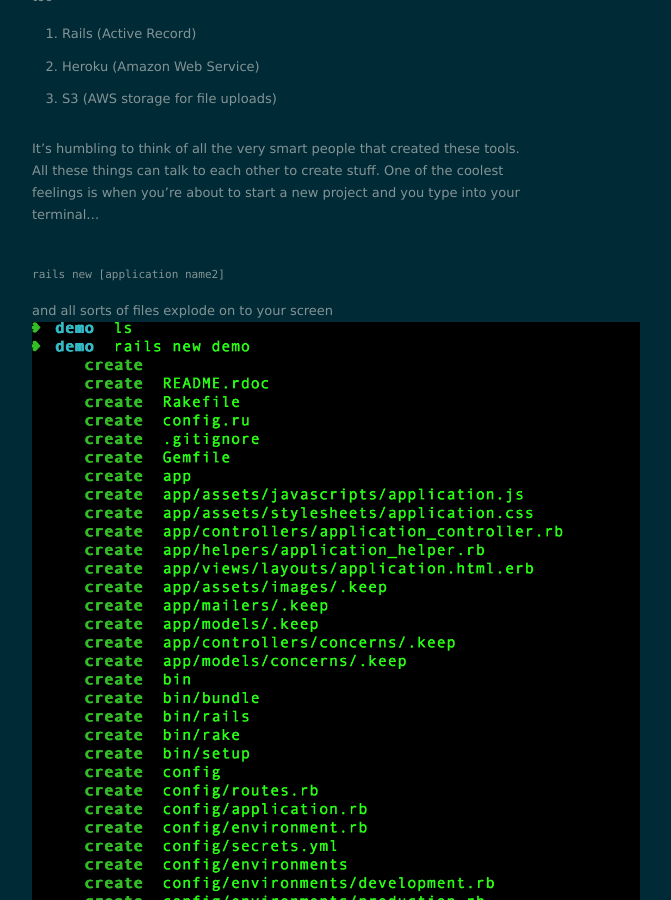
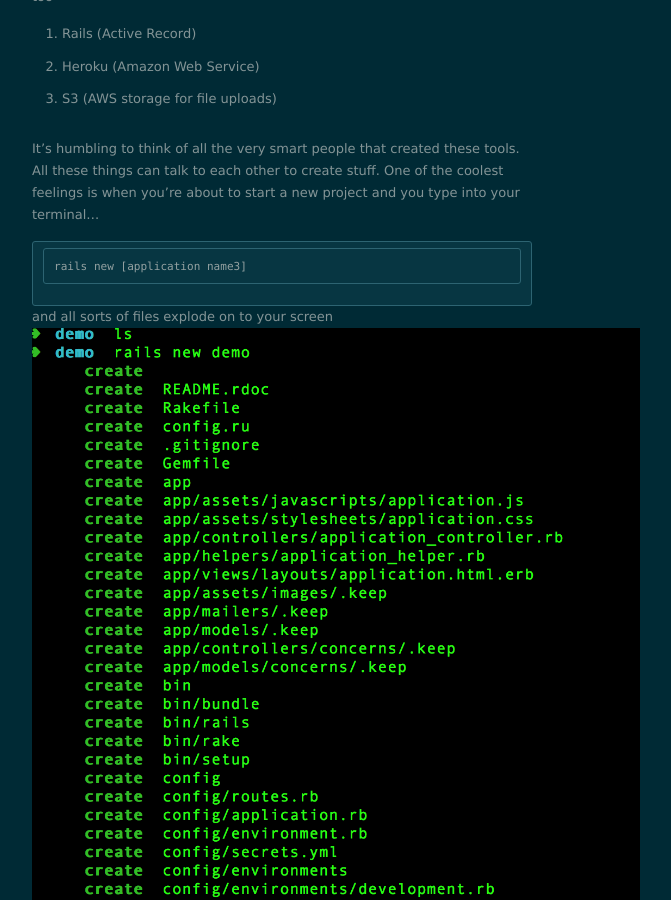
Before and after one commit to calderete/blog.github.io, a Jekyll site: the page built from _posts/2015-12-20-Finished-at-the-Iron-Yard.md, in a window 1280 px wide and 900 px high, scrolled down 2345 px. Shown: the whole window, without its empty margins (358-1029 px from the left). Built offline with Jekyll 4.4.1, drawn with Linux system fonts in a browser that asks for light colours; nearby versions of some CDN libraries.

Commit message:
reverting to ticks for code snippets

````diff
--- a/_posts/2015-12-20-Finished-at-the-Iron-Yard.md
+++ b/_posts/2015-12-20-Finished-at-the-Iron-Yard.md
@@ -50,9 +50,9 @@ And here are some of the random technologies we have been introduced too
 * S3 (AWS storage for file uploads)
 
 It's humbling to think of all the very smart people that created these tools. All these things can talk to each other to create stuff. One of the coolest feelings is when you're about to start a new project and you type into your terminal...
-<pre><code>
-rails new [application name2]
-</code></pre>
+```
+rails new [application name3]
+```
 and all sorts of files explode on to your screen
 <img src="/images/railsnew.png" style="height: 800px;"/>
 
````
